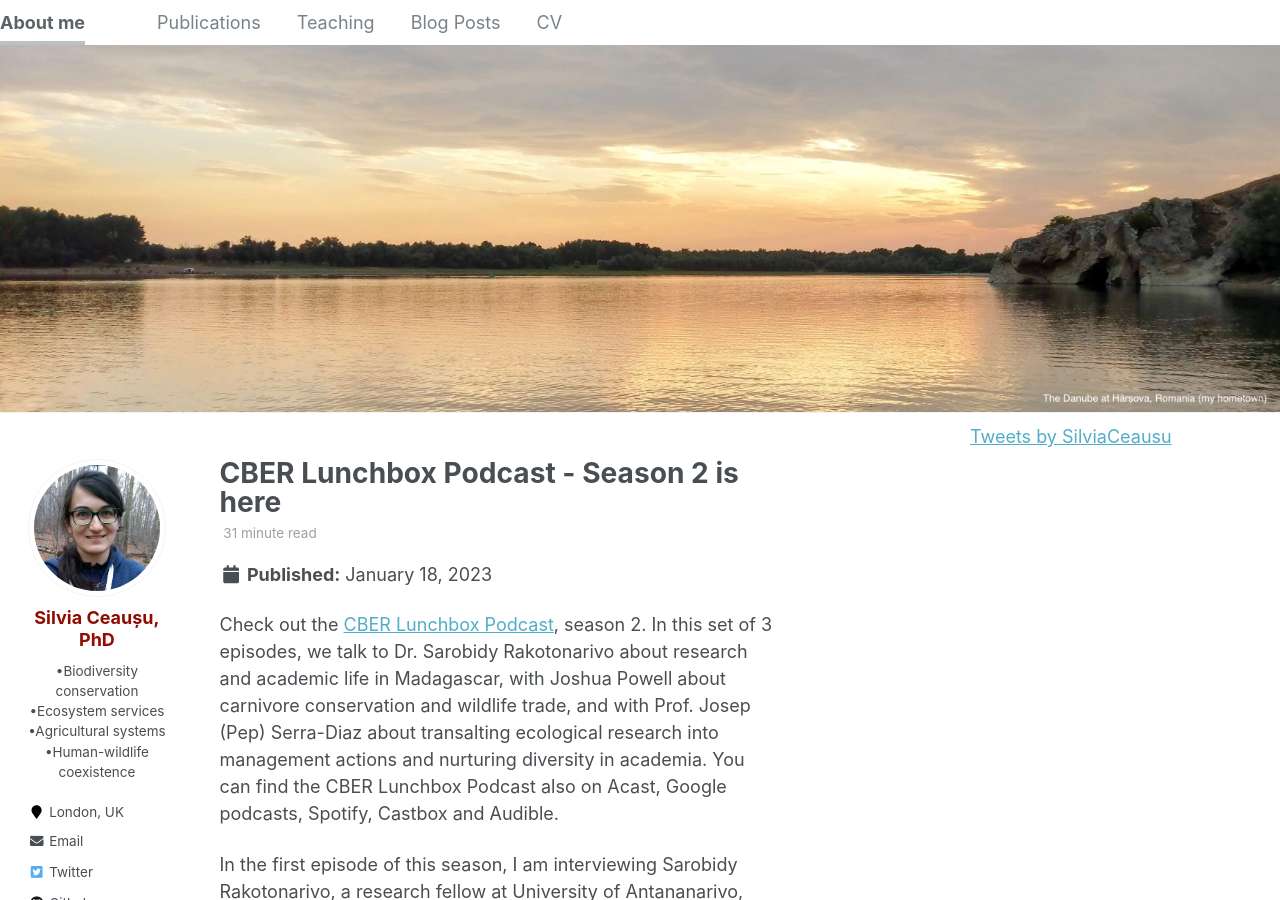
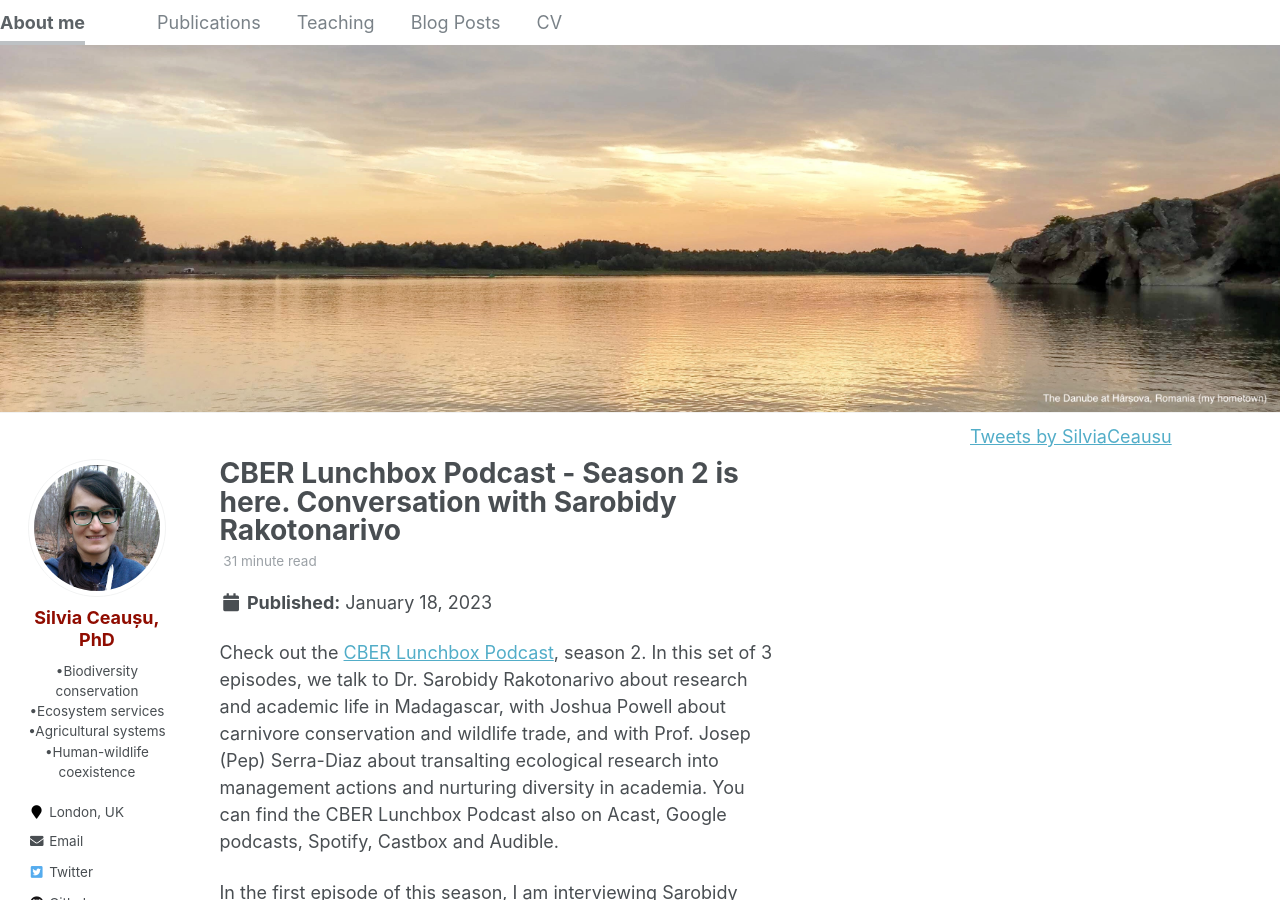
Before and after one commit to SilviaCeausu/SilviaCeausu.github.io, a Jekyll site: the page built from _posts/2023-01-18-podcast_season2.md, in a window 1280 px wide and 900 px high. Built offline with Jekyll 4.4.1, drawn with Linux system fonts in a browser that asks for light colours; some web fonts are replaced; comment, search, counter and statistics services are not loaded.

Commit message:
Changed title

```diff
--- a/_posts/2023-01-18-podcast_season2.md
+++ b/_posts/2023-01-18-podcast_season2.md
@@ -1,5 +1,5 @@
 ---
-title: 'CBER Lunchbox Podcast - Season 2 is here'
+title: 'CBER Lunchbox Podcast - Season 2 is here. Conversation with Sarobidy Rakotonarivo'
 date: 2023-01-18
 permalink: /posts/2023/01/blog-post-3/
 tags:
```
